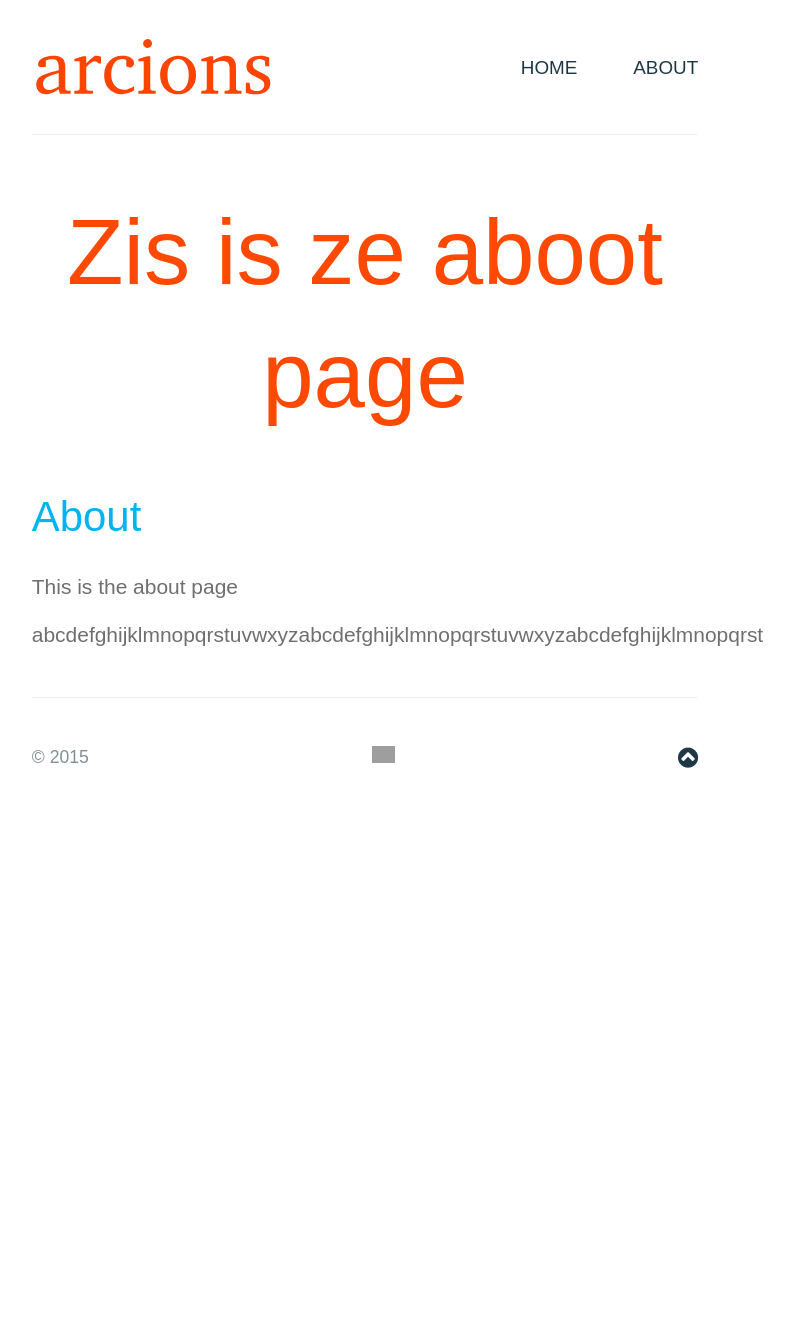
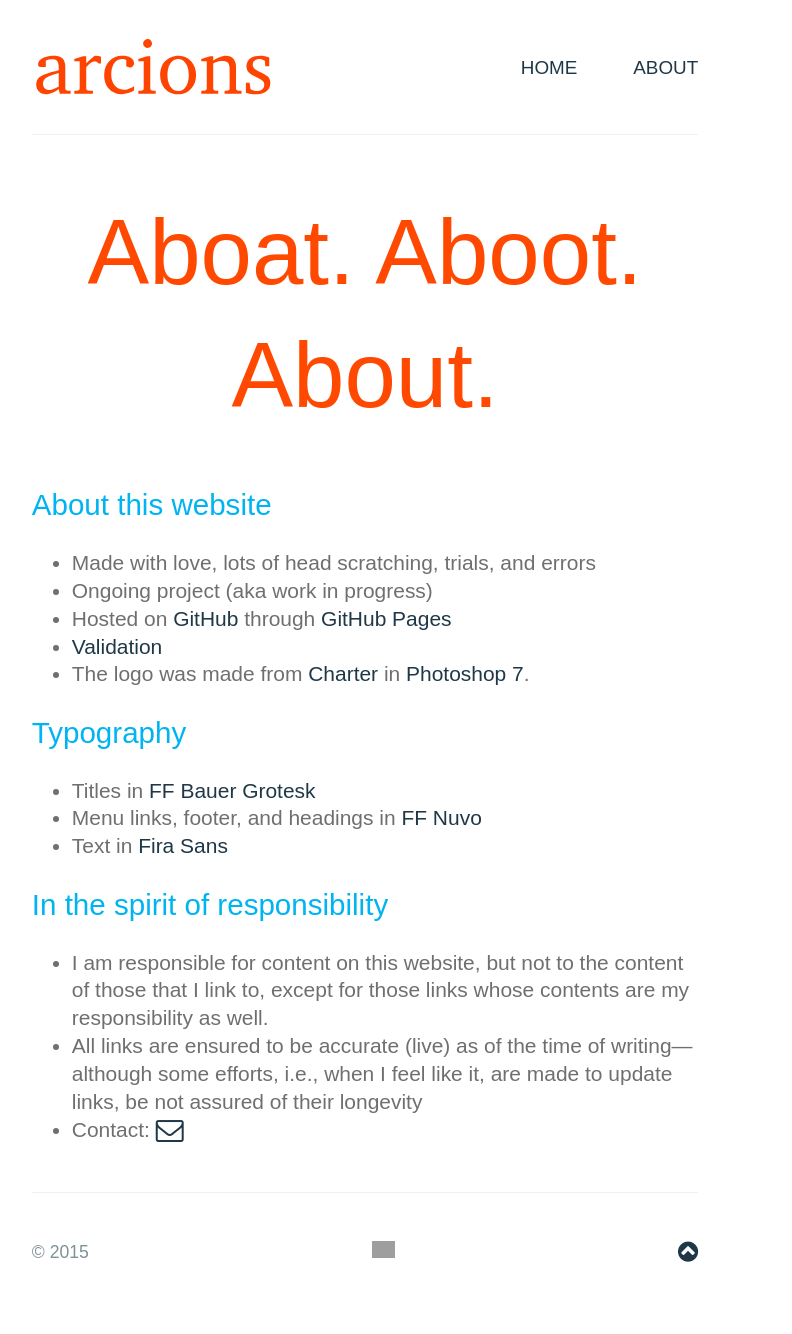
Before and after one commit to arcions/arcions.github.io, a Jekyll site: the page built from about/index.html, in a window 1280 px wide. Shown: the whole page, without its empty margins (275-1067 px from the left). Built offline with Jekyll 4.4.1, drawn with Linux system fonts in a browser that asks for light colours; nearby versions of some CDN libraries; some web fonts are replaced; Markdown is read by kramdown in place of the engine named in the settings; before the commit the page ends 900 px from its top, so only the background shows below that; grey boxes are pictures that could not be loaded.

Commit message:
Update index.html

```diff
--- a/about/index.html
+++ b/about/index.html
@@ -3,11 +3,32 @@ layout: default
 title: About ArcIons
 ---
 <section class="page-header">
-  <h2 class="project-tagline">Zis is ze aboot page</h2>
+  <h2 class="project-tagline">Aboat. Aboot. About.</h2>
 </section>
 
 <section class="about">
-	<h1>About</h1>
-	<p>This is the about page</p>
-	<p>abcdefghijklmnopqrstuvwxyzabcdefghijklmnopqrstuvwxyzabcdefghijklmnopqrst</p>
+<h2>About this website</h2>
+<ul>
+	<li>Made with love, lots of head scratching, trials, and errors</li>
+	<li>Ongoing project (aka work in progress)</li>
+	<li>Hosted on <a href="https://github.com/" target="_blank">GitHub</a> through <a href="https://pages.github.com/" target="_blank">GitHub Pages</a></li>
+	<li><a href="https://validator.w3.org/nu/?doc=http%3A%2F%2Farcions.github.io%2F" target="_blank" title="HTML5 Validator">Validation</a></li>
+	<li>The logo was made from <a title="Charter" href="http://practicaltypography.com/charter.html" target="_blank">Charter</a> in <a title="Photoshop 7" href="https://en.wikipedia.org/wiki/Adobe_Photoshop_version_history#7.0" target="_blank">Photoshop 7</a>.</li>
+</ul>
+
+<h2>Typography</h2>
+<ul>
+  <li>Titles in <a target="_blank" title="FF Bauer Grotesk" href="https://www.fontfont.com/fonts/bauer-grotesk">FF Bauer Grotesk</a></li>
+  <li>Menu links, footer, and headings in <a target="_blank" title="FF Nuvo" href="https://www.fontfont.com/fonts/nuvo">FF Nuvo</a></li>
+	<!--<li>Headings in <a target="_blank" title="Cooper Hewitt" href="http://www.cooperhewitt.org/open-source-at-cooper-hewitt/cooper-hewitt-the-typeface-by-chester-jenkins/">Cooper Hewitt</a></li>-->
+	<li>Text in <a target="_blank" title="Fira Sans" href="http://www.carrois.com/fira-4-1/">Fira Sans</a></li>
+</ul>
+
+<h2>In the spirit of responsibility</h2>
+<ul>
+  <li>I am responsible for content on this website, but not to the content of those that I link to, except for those links whose contents are my responsibility as well.</li>
+  <li>All links are ensured to be accurate (live) as of the time of writing&mdash;although some efforts, i.e., when I feel like it, are made to update links, be not assured of their longevity</li>
+  <li>Contact: <a href="mailto:ac.on@gmx.com?Subject=Hallo%20Mundo" target="_top" title="contact"><i class="fa fa-envelope-o fa-lg"></i></a></li>
+</ul>
+</div>
 </section>
```
